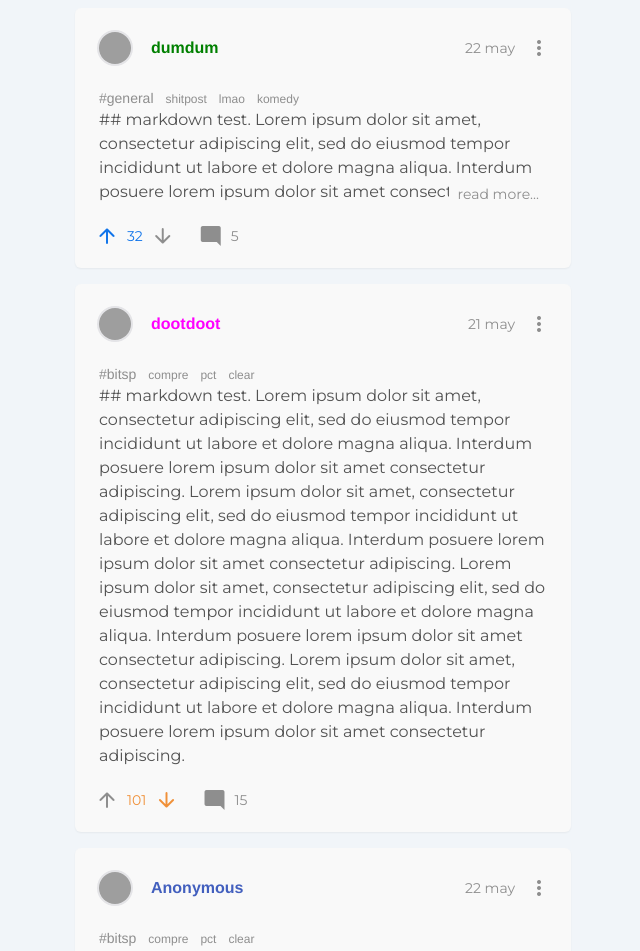
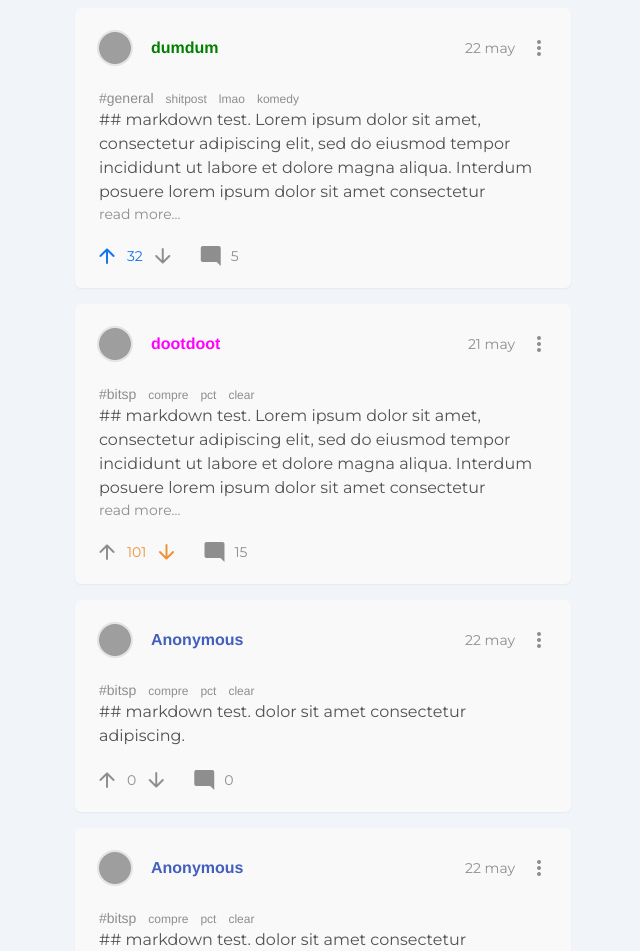
Before and after one commit to aryan02420/vite-vue-bpgc-conf-client, a Vue app: page / in a window 1280 px wide. Shown: the top 951 px of the page, without its empty margins (317-957 px from the left). Built offline with nearby package versions, Linux system fonts and the light colour scheme; grey boxes are pictures that could not be loaded; a web font is replaced by a local one.

Commit message:
improved read more

```diff
--- a/src/App.vue
+++ b/src/App.vue
@@ -20,7 +20,7 @@
     :username="'dootdoot'" :usercolor="'magenta'"
     :voted="-1" :numVotes="101" :numComments="15" :date="'21 may'"
     :channel="'bitsp'" :tags="['compre', 'pct', 'clear']">
-      <Markdown :readMore="false" rawContent="## markdown test. Lorem ipsum dolor sit amet, consectetur adipiscing elit, sed do eiusmod tempor incididunt ut labore et dolore magna aliqua. Interdum posuere lorem ipsum dolor sit amet consectetur adipiscing. Lorem ipsum dolor sit amet, consectetur adipiscing elit, sed do eiusmod tempor incididunt ut labore et dolore magna aliqua. Interdum posuere lorem ipsum dolor sit amet consectetur adipiscing. Lorem ipsum dolor sit amet, consectetur adipiscing elit, sed do eiusmod tempor incididunt ut labore et dolore magna aliqua. Interdum posuere lorem ipsum dolor sit amet consectetur adipiscing. Lorem ipsum dolor sit amet, consectetur adipiscing elit, sed do eiusmod tempor incididunt ut labore et dolore magna aliqua. Interdum posuere lorem ipsum dolor sit amet consectetur adipiscing."/>
+      <Markdown :readMore="true" rawContent="## markdown test. Lorem ipsum dolor sit amet, consectetur adipiscing elit, sed do eiusmod tempor incididunt ut labore et dolore magna aliqua. Interdum posuere lorem ipsum dolor sit amet consectetur adipiscing. Lorem ipsum dolor sit amet, consectetur adipiscing elit, sed do eiusmod tempor incididunt ut labore et dolore magna aliqua. Interdum posuere lorem ipsum dolor sit amet consectetur adipiscing. Lorem ipsum dolor sit amet, consectetur adipiscing elit, sed do eiusmod tempor incididunt ut labore et dolore magna aliqua. Interdum posuere lorem ipsum dolor sit amet consectetur adipiscing. Lorem ipsum dolor sit amet, consectetur adipiscing elit, sed do eiusmod tempor incididunt ut labore et dolore magna aliqua. Interdum posuere lorem ipsum dolor sit amet consectetur adipiscing."/>
       <!-- <h1 class="text-2xl font-bold text-primary">PCT! PCT! PCT! PCT! PCT!</h1>
       <p class="text-base text-secondary">Lorem ipsum dolor sit amet, consectetur adipiscing elit, sed do eiusmod tempor incididunt ut labore et dolore magna aliqua. Interdum posuere lorem ipsum dolor sit amet consectetur adipiscing.</p>
       <p class="text-base text-secondary">Lorem ipsum dolor sit amet, consectetur adipiscing elit, sed do eiusmod tempor incididunt ut labore et dolore magna aliqua. Interdum posuere lorem ipsum dolor sit amet consectetur adipiscing.</p>
@@ -29,6 +29,10 @@
     <Post :date="'22 may'"
     :channel="'bitsp'" :tags="['compre', 'pct', 'clear']">
       <Markdown :readMore="true" rawContent="## markdown test. dolor sit amet consectetur adipiscing."/>
+    </Post>
+    <Post :date="'22 may'"
+    :channel="'bitsp'" :tags="['compre', 'pct', 'clear']">
+      <Markdown :readMore="true" rawContent="## markdown test. dolor sit amet consectetur adipiscing. dolor sit amet consectetur adipiscing. dolor sit amet consectetur adipiscing. dolor sit amet consectetur adipiscing."/>
     </Post>
   </div>
 </template>
--- a/src/components/markdown.vue
+++ b/src/components/markdown.vue
@@ -1,7 +1,9 @@
 <template>
-  <div :class="['markdown overflow-hidden h-auto text-secondary', { 'max-h-24': _readmore }]" v-html="HTMLContent"></div>
-  <div @click="expand" v-if="_readmore"
-   class="px-2 ml-auto -mt-5 text-sm max-w-max cursor-pointer bg-primary hover:bg-gray-200 hover:text-secondary hover:rounded-full relative select-none"
+  <div ref="content" @click.once="expand"
+   :class="['markdown overflow-hidden h-auto text-secondary', { 'max-h-24 cursor-pointer': _readmore }]"
+    v-html="HTMLContent"></div>
+  <div @click.once="expand" v-if="_readmore"
+   class="pt-24 -mt-24 text-sm cursor-pointer select-none"
    >read more...</div>
 </template>
 
@@ -22,7 +24,7 @@ export default defineComponent({
   },
   computed: {
     HTMLContent():string {
-    return `<h1>${this.rawContent}</h1>`
+      return `<h1>${this.rawContent}</h1>`
     }
   },
   methods: {
@@ -34,7 +36,12 @@ export default defineComponent({
     return {
       _readmore: ref(props.readMore)
     }
-  }
+  },
+  mounted() {
+    this.$nextTick(function (this:any) {
+      this._readmore &&= (this.$refs.content.clientHeight >= 96)
+    })
+  },
 })
 </script>
 
```
